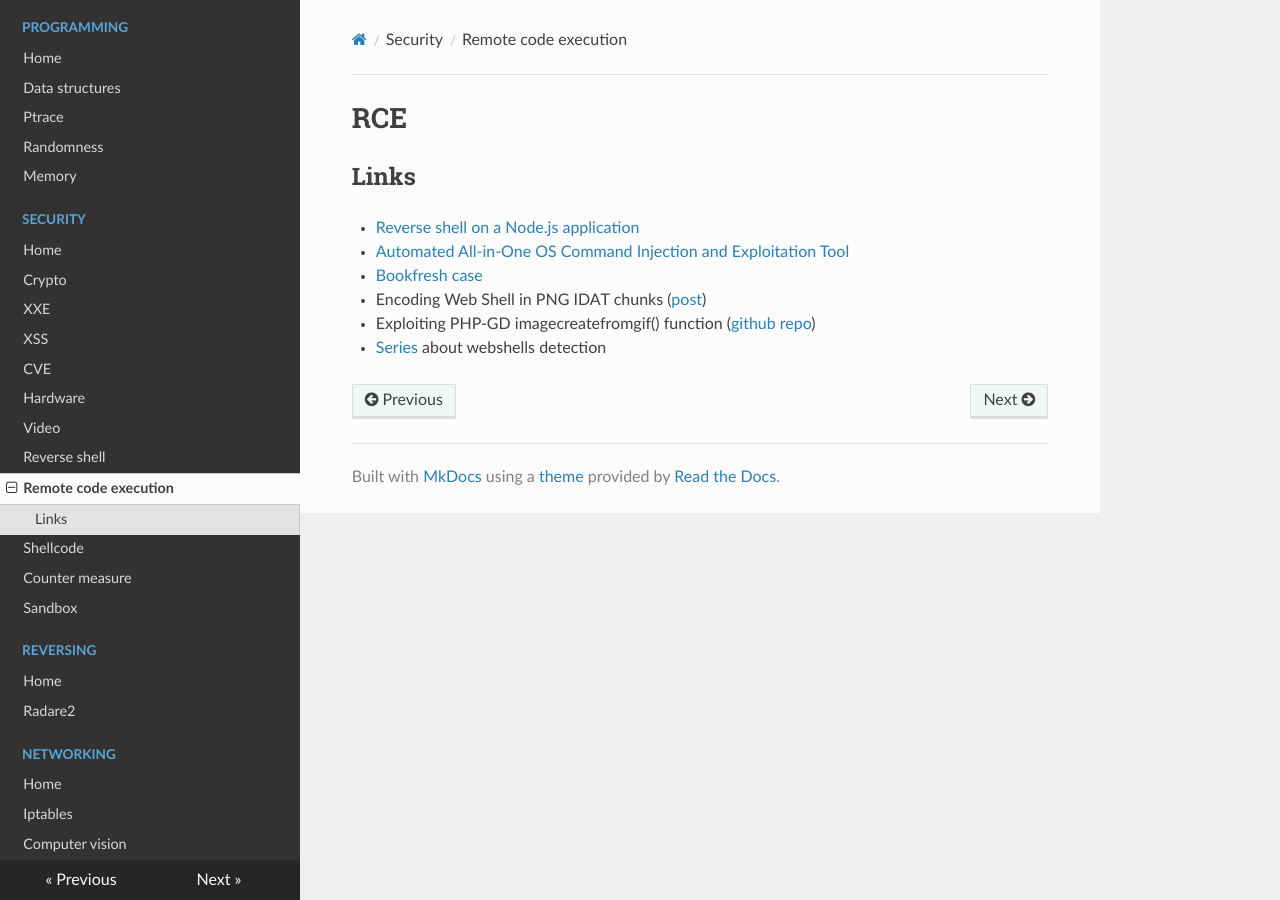
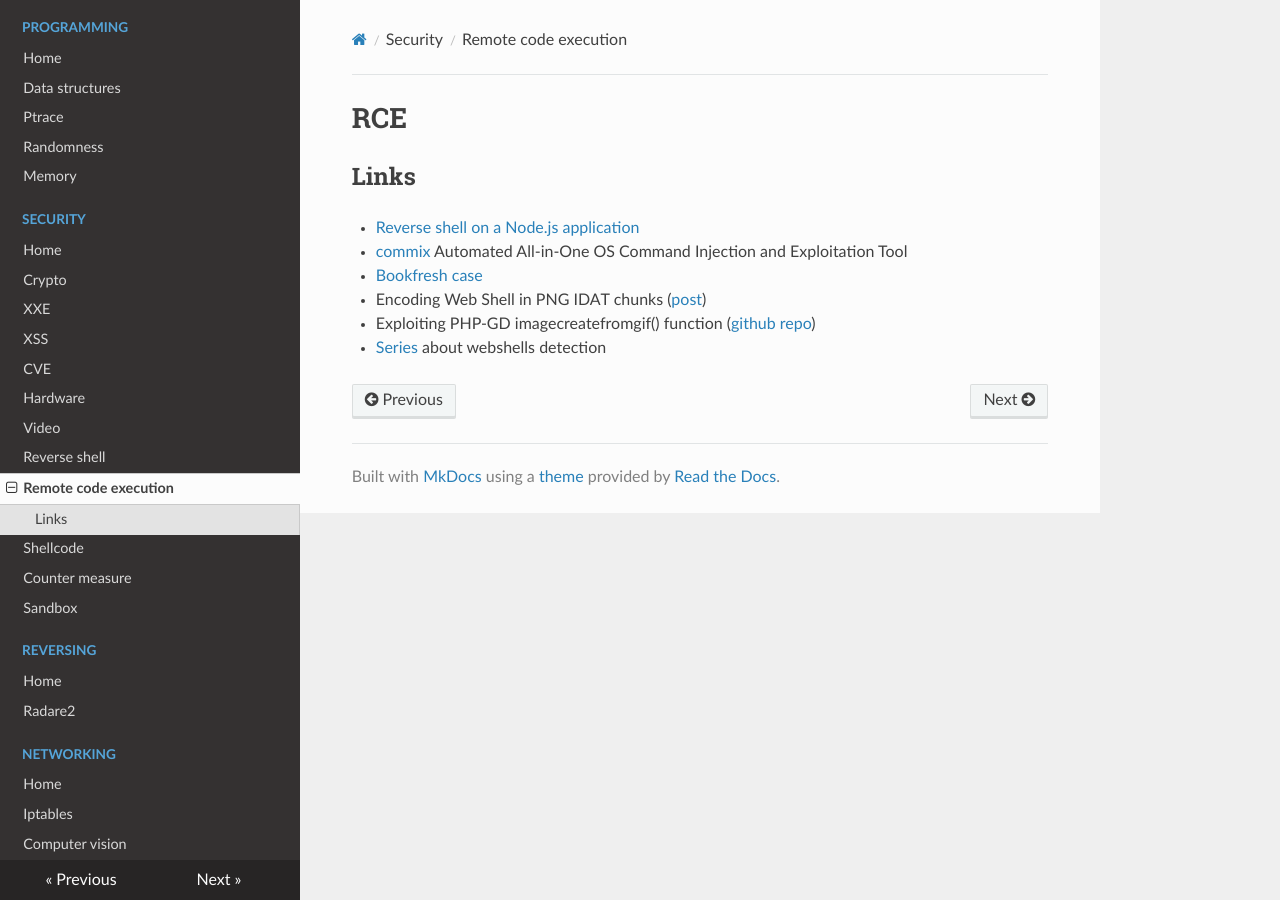
Before and after one commit to gipi/low-level, an MkDocs documentation site: the page built from docs/security/rce.md, in a window 1280 px wide. Built offline with MkDocs 1.6.1, drawn with Linux system fonts in a browser that asks for light colours; nearby versions of some CDN libraries; old or Windows-style settings are respelled for this version of MkDocs.

Commit message:
Update rce.md

```diff
--- a/docs/security/rce.md
+++ b/docs/security/rce.md
@@ -3,7 +3,7 @@
 ## Links
 
  - [Reverse shell on a Node.js application](https://wiremask.eu/writeups/reverse-shell-on-a-nodejs-application/)
- - [Automated All-in-One OS Command Injection and Exploitation Tool](https://github.com/stasinopoulos/commix)
+ - [commix](https://github.com/stasinopoulos/commix) Automated All-in-One OS Command Injection and Exploitation Tool
  - [Bookfresh case](https://www.secgeek.net/bookfresh-vulnerability/)
  - Encoding Web Shell in PNG IDAT chunks ([post](https://www.idontplaydarts.com/2012/06/encoding-web-shells-in-png-idat-chunks/))
  - Exploiting PHP-GD imagecreatefromgif() function ([github repo](https://github.com/d0lph1n98/Defeating-PHP-GD-imagecreatefromgif))
```
